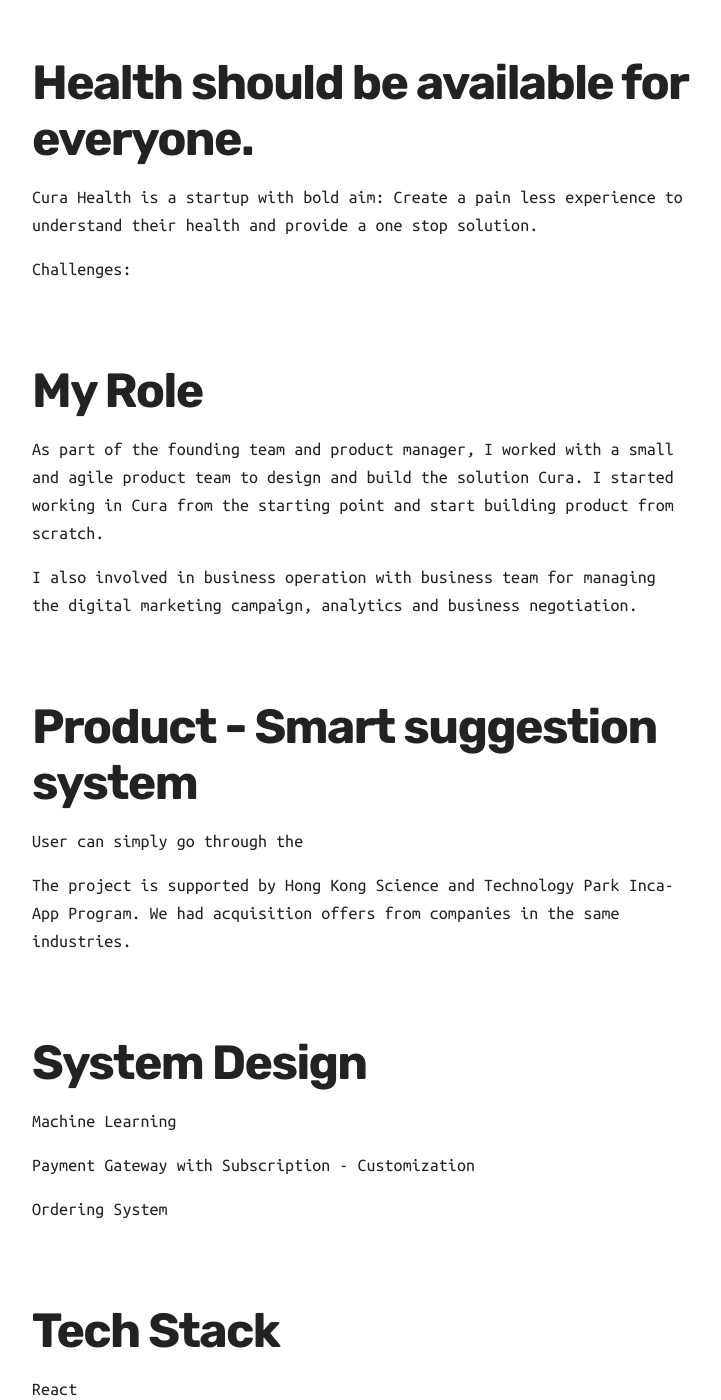
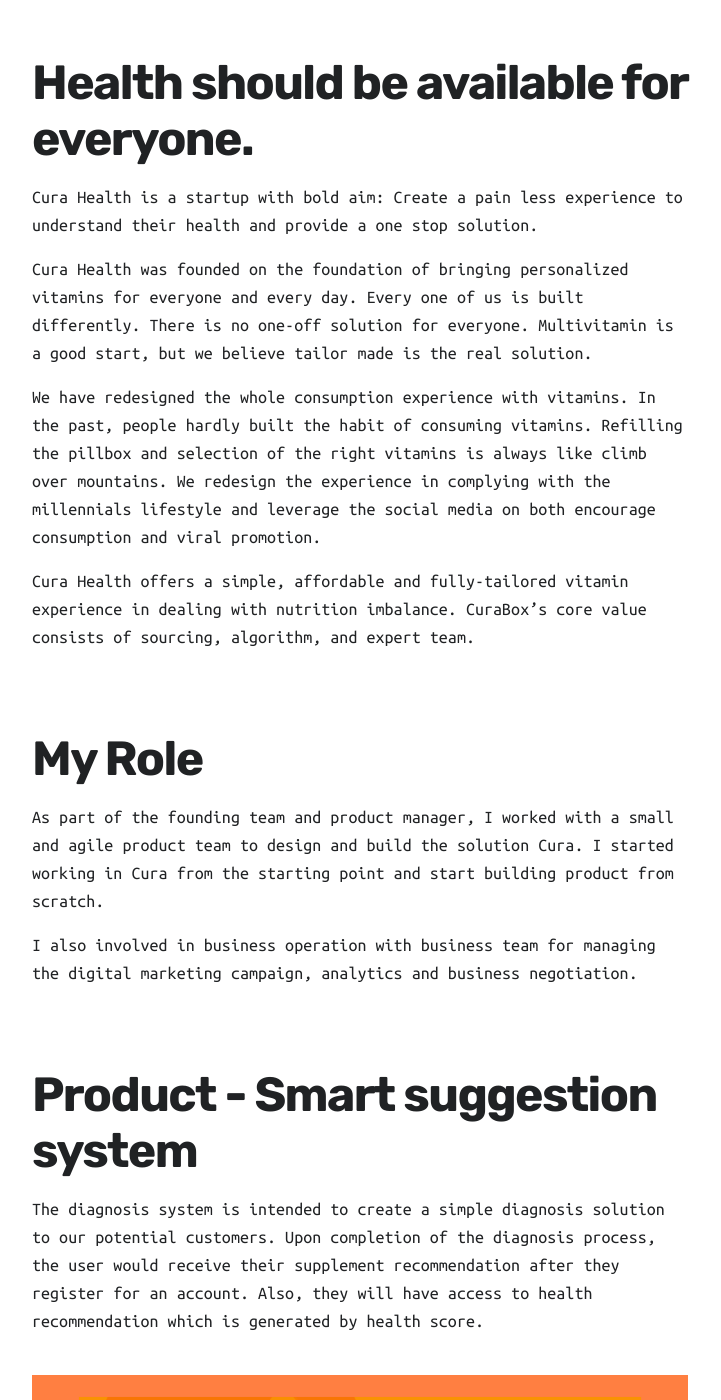
Before and after one commit to aaronsoa/aaronsoa.github.io, a Jekyll site: the page built from _projects/curahealth.md, in a window 1280 px wide and 1400 px high, scrolled down 1302 px. Shown: the whole window, without its empty margins (38-759 px from the left). Built offline with Jekyll 4.4.1, drawn with Linux system fonts in a browser that asks for light colours; nearby versions of some CDN libraries; some of the changed text lies outside the part shown.

Commit message:
Completion of most part. Cura Health is WIP

```diff
--- a/_includes/section__about.html
+++ b/_includes/section__about.html
@@ -12,13 +12,12 @@
 
     <div class="about__content">
       <h2 class="title">Hey, I’m Aaron, nice to meet you!</h2>
-      <p class="subtitle subtitle--light">I’m a designer and a developer with over 12 years of experience under my belt.
+      <p class="subtitle subtitle--light">I am a product guy who started working in startup space with 5 years of experience under my belt.
       </p>
 
-      <p>My skills include product design, interactive design, aesthetic art direction, prototyping, mobile design,
-        branding, front-end development and team leadership. I’m interested in clean aesthetics, minimalism, unusual
-        typography, photography and simplistic UX solutions.</p>
-      <p>I’d love to learn about your company and see how I can help, feel free to send me an email!</p>
+      <p>I had experience in managing team of 12 and also international talents. My skills include product management, digital marketing, system design, prototyping, system implementation, business pitching and business negotiation. I am interested in bring product to live and impact other’s life.
+      </p>
+      <p>During my free time, I would do some coding, crypto trading and enjoy driving around the city. I am also a big fan of backpacking travel, I have been to the more than 20 countries in Europe, 10 countries in Asia and United State. Can’t wait to go on trip again after this pandemic time!</p>
 
       <a href="#" class="cta button--fill contact-trigger js-contact">Get in Touch</a>
     </div>
--- a/_projects/curahealth.md
+++ b/_projects/curahealth.md
@@ -15,8 +15,11 @@
 
 Cura Health is a startup with bold aim: Create a pain less experience to understand their health and provide a one stop solution.
 
-Challenges:
+Cura Health was founded on the foundation of bringing personalized vitamins for everyone and every day. Every one of us is built differently. There is no one-off solution for everyone. Multivitamin is a good start, but we believe tailor made is the real solution.
 
+We have redesigned the whole consumption experience with vitamins. In the past, people hardly built the habit of consuming vitamins. Refilling the pillbox and selection of the right vitamins is always like climb over mountains. We redesign the experience in complying with the millennials lifestyle and leverage the social media on both encourage consumption and viral promotion.
+
+Cura Health offers a simple, affordable and fully-tailored vitamin experience in dealing with nutrition imbalance. CuraBox’s core value consists of sourcing, algorithm, and expert team.
 
 ## My Role
 
@@ -27,50 +30,66 @@
 
 ## Product - Smart suggestion system
 
-User can simply go through the
+The diagnosis system is intended to create a simple diagnosis solution to our potential customers. Upon completion of the diagnosis process, the user would receive their supplement recommendation after they register for an account. Also, they will have access to health recommendation which is generated by health score.
 
+![](/images/projects/curahealth/CuraHealth-GQuizStart.png)
 
-The project is supported by Hong Kong Science and Technology Park Inca-App Program. We had acquisition offers from companies in the same industries.
+![](/images/projects/curahealth/CuraHealth-QuizContent.png)
+
+![](/images/projects/curahealth/CuraHealth-quizresult.png)
+
+![](/images/projects/curahealth/CuraHealth-Home.png)
+
+After further user research to the existing and new customers, I decided to create more assessment which niche focus on private area health. We also collaborated with media such as JDaily for acquisition.
+
+![](/images/projects/curahealth/CuraHealth-Consent.png)
 
 ## System Design
 
-Machine Learning
+The system can be divided into four big modules, diagnosis system, member center, payment gateway and production management system.
 
-Payment Gateway with Subscription - Customization
 
-Ordering System
+### Diagnosis System
 
+The diagnosis system's design is focused on iteration and health improvements.
+
+### Member Center
+#### Affiliate
+
+#### Loyalty Program
+
+### Payment Gateway with Subscription - Customization
+
+### Production Management System
 
 ## Tech Stack
 
-React
+Frontend: React, Next.js
 
-Next.js
+Backend: Django - REST Framework
 
-Django - REST Framework
-
-Docker
-
-CI/CD
+DevOps: Docker GitLab CI/CD
 
 ## Management
 
-Scrum - Product Owner
+The company's management is build on top of agile management with scrum. The aim is to let the team focus on two week sprint and me as the product owner to figure out the marco picture.
 
-Daily Standup
+On day to day activities, I will involve in the daily scrum meeting and host the bi-weekly sprint meeting for both business operational team and development team.
 
-Sprint Meeting
+### International Interns
+During 2020's summer, we have on boarded serval International's intern for the development team from different place in the world, including Indian, Indonesia and Korea.
 
 ## Team
 
 ![](/images/projects/curahealth/cura_team.png)
 
-### Interns
-International
-
 ## Achievement
 
-Investor approach
+The project is supported by Hong Kong Science and Technology Park Incu-App Program.
+
+We were the Champion of the YDC Dare to Change Challenge 2019.
+
+The project also received acquisition offer from Supplement Company in the same industry in 2020.
 
 ## Media Exposure
 
```
Also changed, not shown: _projects/KOSERP.md (+21 -3 lines), _projects/cryptocert.md (+29 -2 lines), _projects/marketemy.md (+8 -0 lines), _projects/phi.md (+12 -17 lines), images/favicon.png, images/projects/CryptoCert/team_cryptocert.png (added), images/projects/CryptoCert/team_cryptocert2.png (added), 11 other files.
